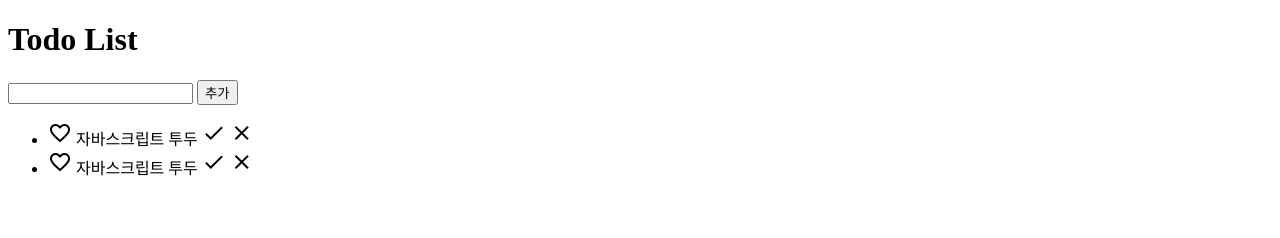
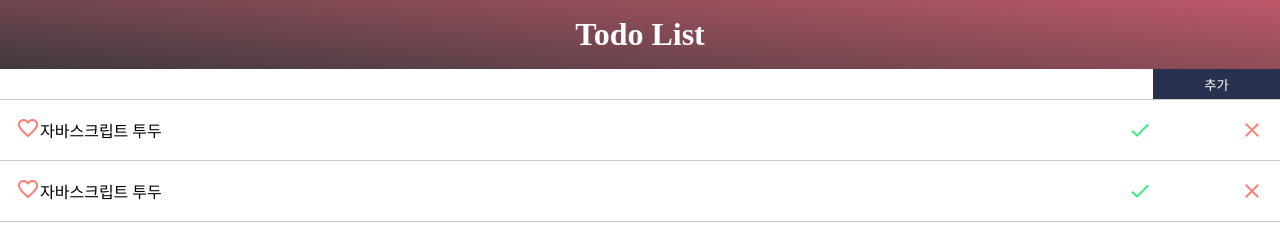
Before and after one commit to OKYOUNGBIN/Practice_JS_TodoList, a plain HTML site: page index.html in a window 1280 px wide. Drawn offline with Linux system fonts and the light colour scheme.

Commit message:
Todo_list_css

```diff
--- a/index.html
+++ b/index.html
@@ -8,6 +8,7 @@
     <title>Todo List</title>
     <link href="https://fonts.googleapis.com/icon?family=Material+Icons"
       rel="stylesheet">
+      <link rel="stylesheet" href="style.css">
 </head>
 
 <body>
@@ -29,7 +30,7 @@
                         <span class="item">자바스크립트 투두</span>
                         <span class="manage">
                             <i class="material-icons check">check</i>
-                            <i class="material-icons check">clear</i>
+                            <i class="material-icons clear">clear</i>
                         </span>
                     </li>
                     <li>
@@ -39,7 +40,7 @@
                         <span class="item">자바스크립트 투두</span>
                         <span class="manage">
                             <i class="material-icons check">check</i>
-                            <i class="material-icons check">clear</i>
+                            <i class="material-icons clear">clear</i>
                         </span>
                     </li>
                 </ul>
--- /dev/null
+++ b/style.css
@@ -0,0 +1,81 @@
+*{
+    padding: 0;
+    margin: 0;
+    outline: none;
+}
+
+.wrapper{
+    height: 100vh;
+    width: 100%;
+    display: flex;
+    flex-direction: column;
+}
+
+header{
+    color: #fff;
+    background: linear-gradient(5deg, #403A3E, #BE5869);
+    padding: 1em;
+    display: flex;
+    align-items: center;
+    justify-content: center;
+}
+.input-container{
+    width: 100%;
+    height: 30px;
+    display: flex;
+    border-bottom: 1px solid #ccc;
+}
+
+.input-text{
+    width: 90%;
+    padding: 0.3em;
+    border: none;
+}
+.add-button{
+    width:10%;
+    border: none;
+    background: #28324e;
+    color: #fff;
+    outline: none;
+}
+
+.add-button:hover{
+    cursor: pointer;
+    background: #333;
+}
+.list{
+    list-style: none;
+}
+.list li{
+    display: flex;
+    border-bottom: 1px solid #ccc;
+    padding: 1em;
+    align-items: center;
+}
+.item{
+    flex: 1;
+}
+.item{
+    flex: 8;
+}
+.manage{
+    flex: 1;
+    display: flex;
+    justify-content: space-between;
+}
+
+.like i {
+    color: salmon;
+}
+.check{
+    color : #38ef7d
+}
+.clear{
+    color: salmon;
+}
+.done .item{
+    text-decoration: line-through;
+}
+.done .check{
+    visibility: hidden;
+}
```
